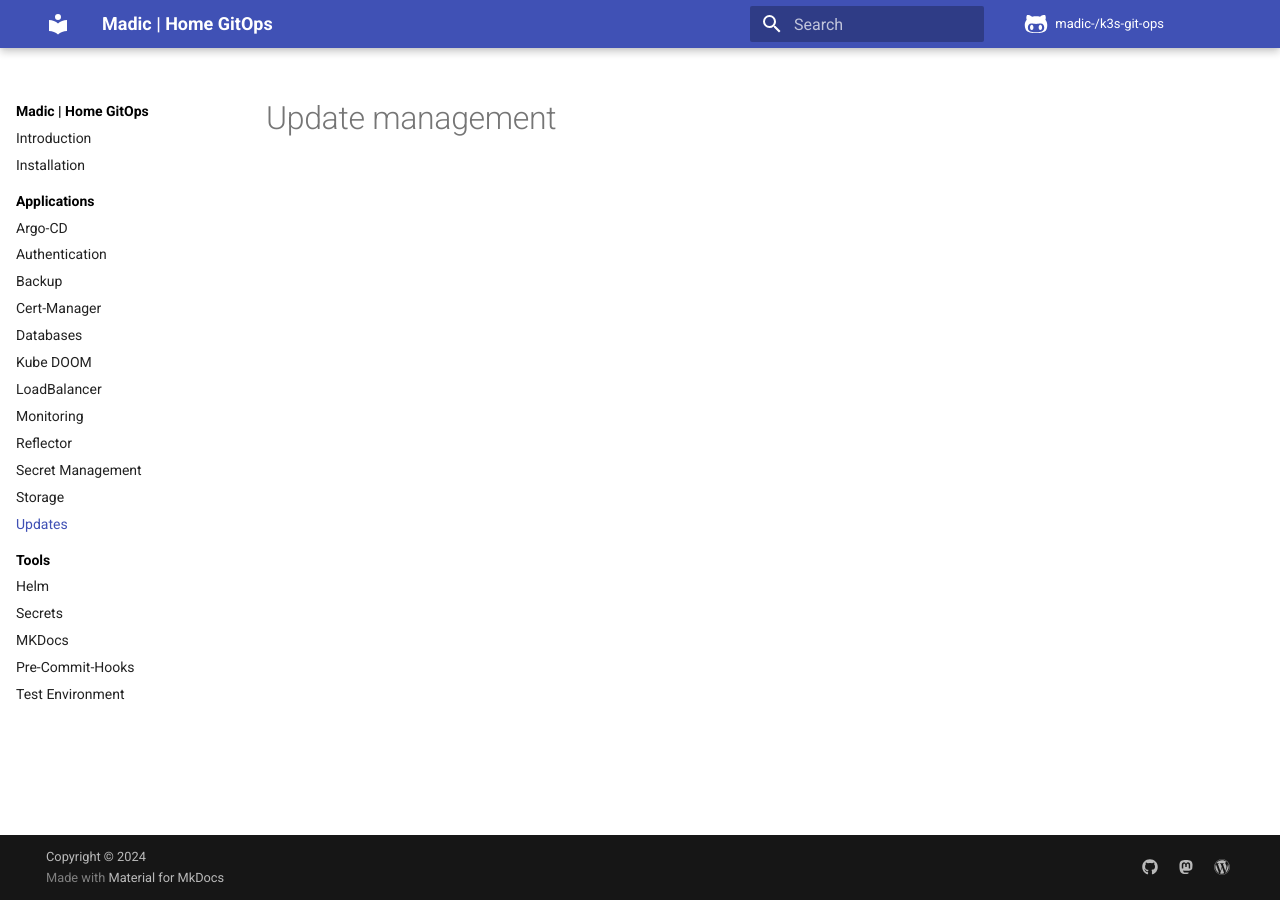
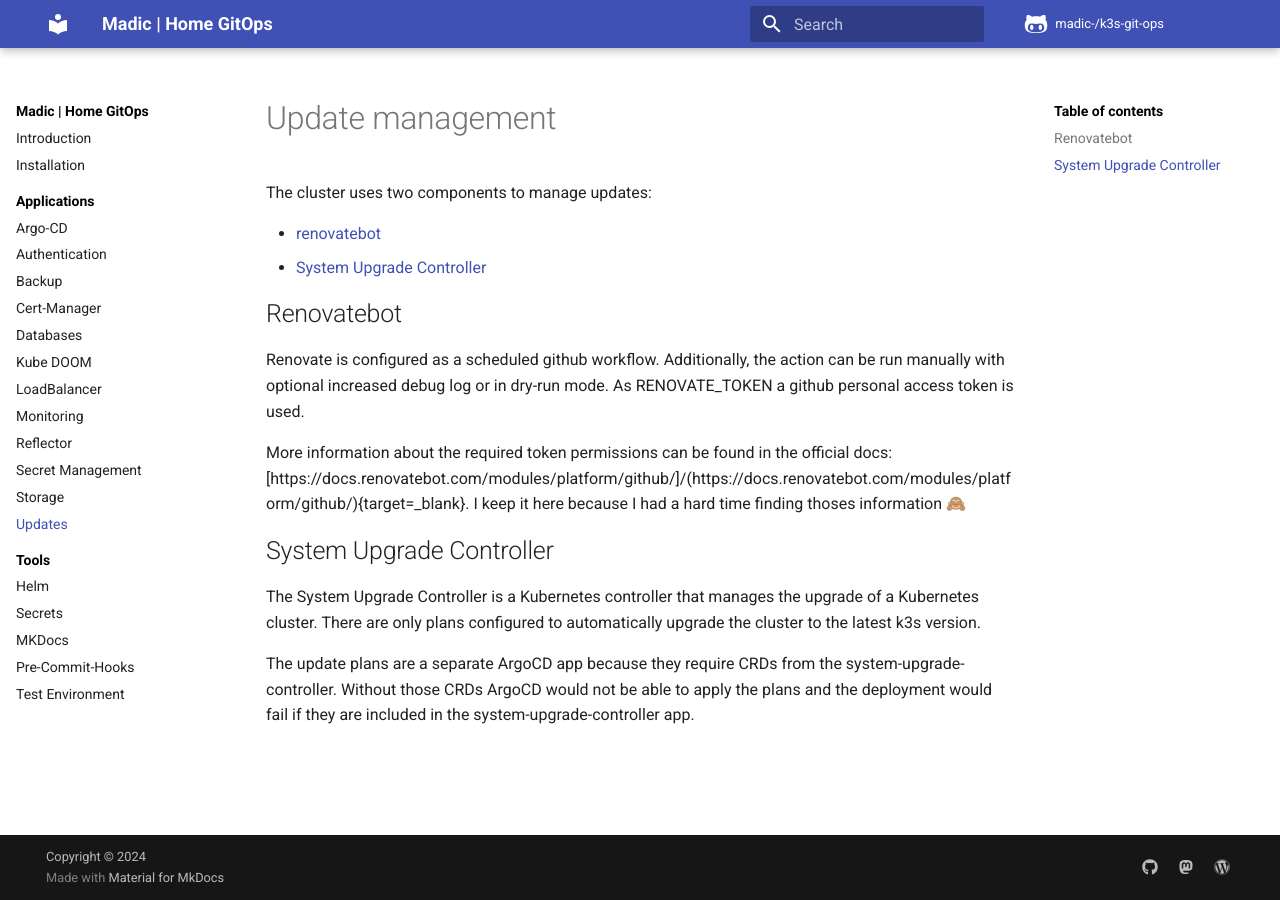
Before and after one commit to madic-creates/k3s-git-ops, an MkDocs documentation site: the page built from docs/updates.md, in a window 1280 px wide. Built offline with MkDocs 1.6.1 and Material for MkDocs 9.7.7, drawn with Linux system fonts in a browser that asks for light colours; plug-ins that fetch from the network failed and are left out; comment, search, counter and statistics services are not loaded.

Commit message:
docs: Introduced update management

```diff
--- a/docs/updates.md
+++ b/docs/updates.md
@@ -1 +1,18 @@
 # Update management
+
+The cluster uses two components to manage updates:
+
+- [renovatebot](https://github.com/renovatebot/renovate){target=_blank}
+- [System Upgrade Controller](https://github.com/rancher/system-upgrade-controller){target=_blank}
+
+## Renovatebot
+
+Renovate is configured as a scheduled github workflow. Additionally, the action can be run manually with optional increased debug log or in dry-run mode. As RENOVATE_TOKEN a github personal access token is used.
+
+More information about the required token permissions can be found in the official docs: [https://docs.renovatebot.com/modules/platform/github/]/(https://docs.renovatebot.com/modules/platform/github/){target=_blank}. I keep it here because I had a hard time finding thoses information 🙈
+
+## System Upgrade Controller
+
+The System Upgrade Controller is a Kubernetes controller that manages the upgrade of a Kubernetes cluster. There are only plans configured to automatically upgrade the cluster to the latest k3s version.
+
+The update plans are a separate ArgoCD app because they require CRDs from the system-upgrade-controller. Without those CRDs ArgoCD would not be able to apply the plans and the deployment would fail if they are included in the system-upgrade-controller app.
```
